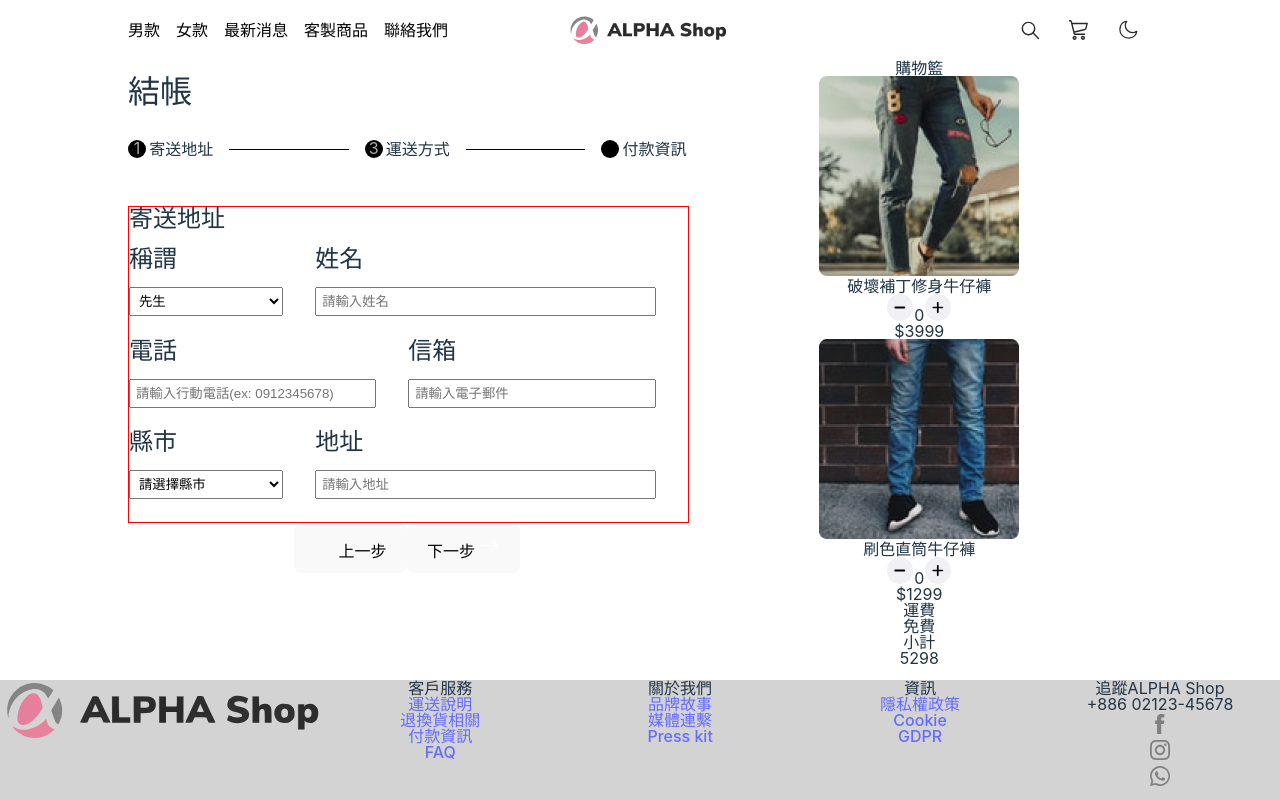
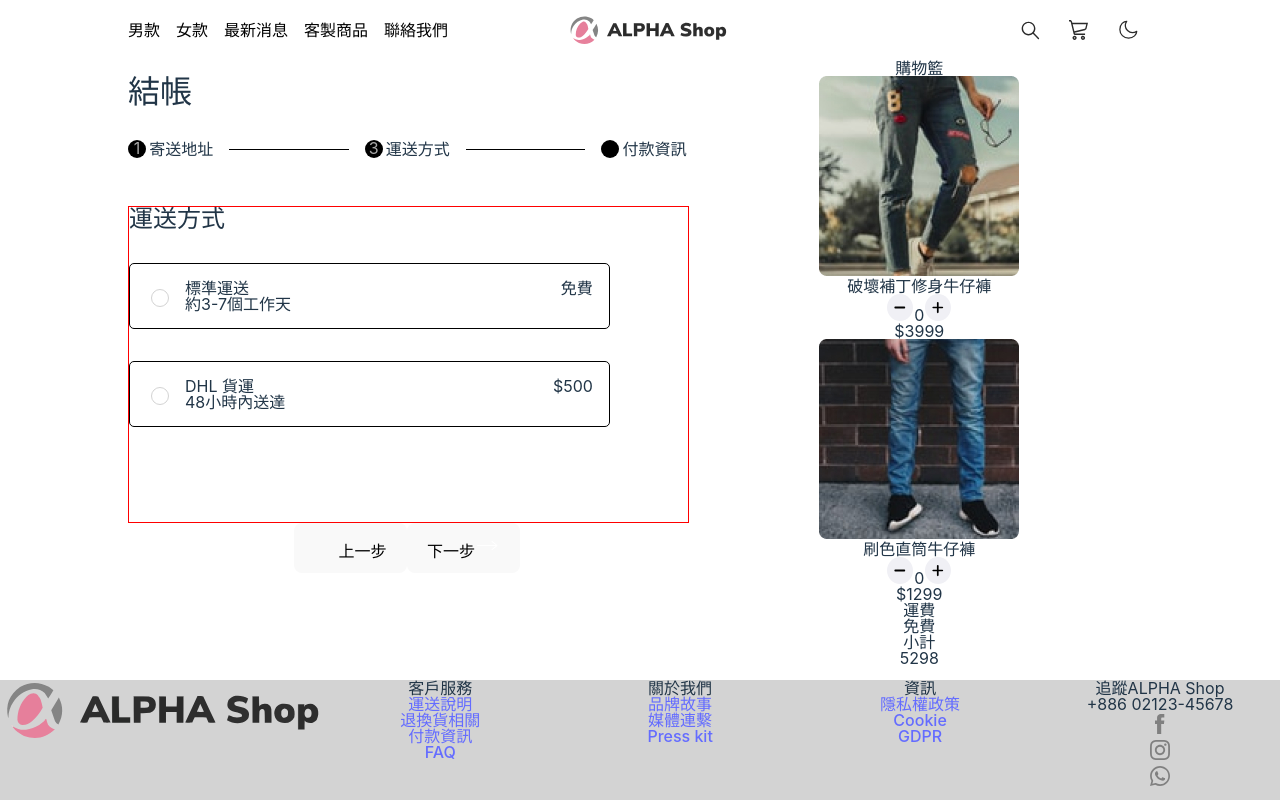
Before and after one commit to patricksky006/my-app, a React (Vite) app: page / in a window 1280 px wide. Built offline with nearby package versions, Linux system fonts and the light colour scheme.

Commit message:
step2.scss

```diff
--- a/src/components/Main/Step1.jsx
+++ b/src/components/Main/Step1.jsx
@@ -4,7 +4,7 @@ import '../../style/step1.scss'
 export default function Step1 () {
   return (
     <>
-    <div className="step-container">
+    <div className="step-container d-none">
       <h2 className="delivery-address">寄送地址</h2>
       <form action="" className="form-container">
         <div className="form-part a-part">
--- a/src/components/Main/Step2.jsx
+++ b/src/components/Main/Step2.jsx
@@ -1,14 +1,15 @@
 import React from 'react'
+import '../../style/step2.scss'
 
 export default function Step2 () {
   return (
     <>
-    <div className="step-container d-none">
+    <div className="step-container ">
       <h2 className="ship-method">運送方式</h2>
-      <form action="" className="shipping">
+      <form action="" className="shipping-container">
         <div className="ship-wrapper">
           <div className="ship-part">
-            <input type="radio" className="std-ship" />
+            <input type="radio" name="shippingMethod" className="std-ship" />
             <div className="ship-part-content">
               <div className="ship-part-content-part">
                 <label htmlFor="std-ship" className='label-std-ship'>標準運送</label>
@@ -18,7 +19,7 @@ export default function Step2 () {
             </div>
           </div>
           <div className="ship-part">
-            <input type="radio" className="dhl-ship" />
+            <input type="radio" name="shippingMethod" className="dhl-ship" />
             <div className="ship-part-content">
               <div className="ship-part-content-part">
                 <label htmlFor="dhl-ship" className='label-dhl-ship'>DHL 貨運</label>
--- a/src/style/step1.scss
+++ b/src/style/step1.scss
@@ -21,70 +21,54 @@
   h2 {
     text-align: start;
     font-size: 1.5rem;
-    margin-bottom: 1rem;;
+    margin-bottom: 2rem;;
   }
-  .form-container {
+  .shipping-container {
     flex: 1;
-    display: grid;
-    grid-template-columns: repeat(6, 1fr);
-    .a-part {
-      grid-column: 1 / 3;
-      @extend %form-part-style;
-      .label {
-        @extend %label-style;
-      }
-      .select-type {
-        @extend %select-type-style;
-      }
-    }
-    .b-part {
-      grid-column: 3 / 7;
-      @extend %form-part-style;
-      .label {
-        @extend %label-style;
-      }
-      .input {
-        @extend %select-type-style;
-      }
-    }
-    .c-part {
-      grid-column: 1 / 4;
-      @extend %form-part-style;
-      .label {
-        @extend %label-style;
-      }
-      .input {
-        @extend %select-type-style;
-      }
-    }
-    .d-part {
-      grid-column: 4 / 7;
-      @extend %form-part-style;
-      .label {
-        @extend %label-style;
-      }
-      .input {
-        @extend %select-type-style;
-      }
-    }
-    .e-part {
-      grid-column: 1 / 3;
-      @extend %form-part-style;
-      .label {
-        @extend %label-style;
-      }
-      .select-type {
-        @extend %select-type-style;
-      }
-    }
-    .f-part {
-      grid-column: 3 / 7;
-      @extend %form-part-style;
-      .label {
-        @extend %label-style;
-      }
-      .input {
-        @extend %select-type-style;
+    display: flex;
+    .ship-wrapper {
+      flex: 1;
+      .ship-part {
+        width: 80%;
+        border: 1px black solid;
+        border-radius: 5px;
+        margin-bottom: 2rem;
+        padding: 1rem 1rem;
+        display: flex;
+        align-items: center;
+        input {
+          border: 1px solid lightgray;
+          border-radius: 5px;
+          font-size: 16px;
+          padding: 0.5em;
+          margin-right: 1rem;
+          &:hover,
+          &:focus {
+            border-color: darkgray;
+          }
+          &[type="radio"] {
+            -webkit-appearance: none;
+            height: 1rem;
+            width: 1rem;
+            cursor: pointer;
+            border-radius: 50%;
+            &:checked {
+                box-shadow: inset 0 0 0 5px black;
+              }
+          }
+        }
+        .ship-part-content {
+          width: 100%;
+          display: flex;
+          flex-direction: column;
+          .ship-part-content-part {
+            display: flex;
+            justify-content: space-between;
+          }
+          .ship-time {
+            text-align: start;
+          }
+        }
       }
     }
   }
```
Also changed, not shown: src/style/step2.scss (added).
